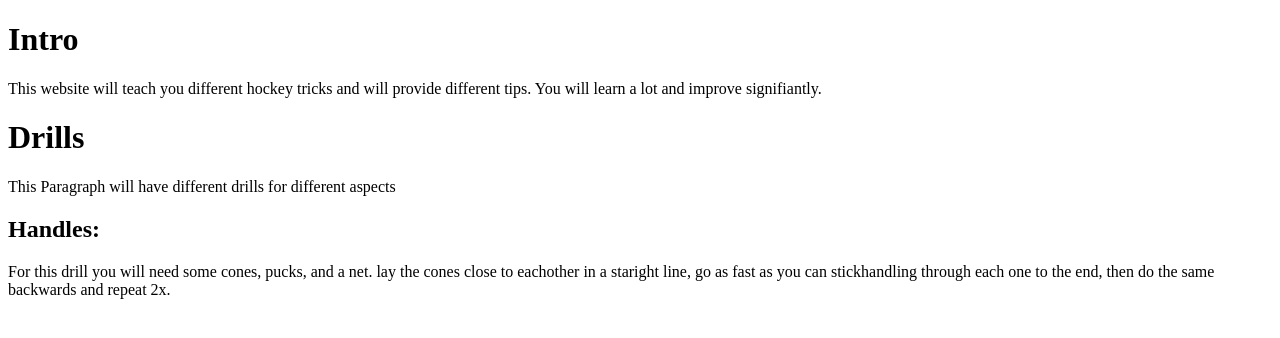
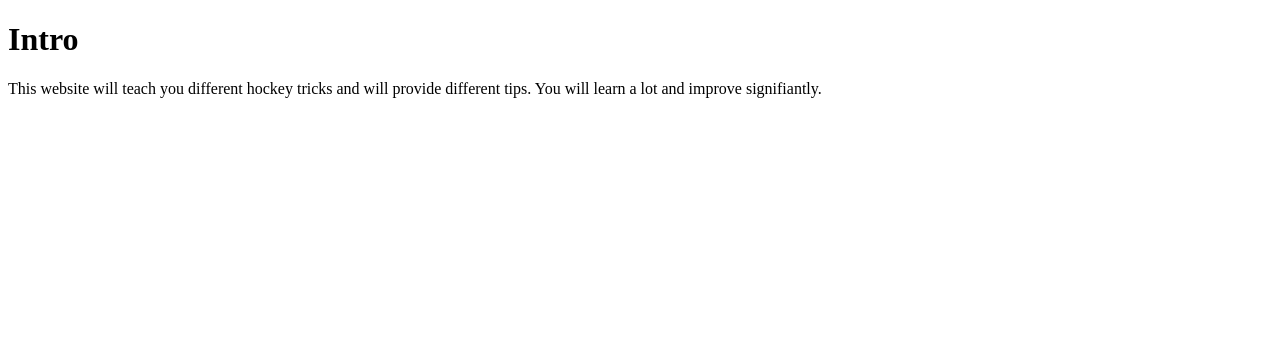
Before and after one commit to Prohockey2/Prohockey2.github.io, a plain HTML site: page index.html in a window 1280 px wide. Drawn offline with Linux system fonts and the light colour scheme.

Commit message:
Update index.html

```diff
--- a/index.html
+++ b/index.html
@@ -6,13 +6,5 @@
 <body>
 <h1>Intro</h1>
 <p1>This website will teach you different hockey tricks and will provide different tips. You will learn a lot and improve signifiantly.</p1>
-<body>
-<h1>Drills</h1>
-<p1>This Paragraph will have different drills for different aspects</p1>
-</body>
-<body>
-<h2>Handles:</h2>
-<p1>For this drill you will need some cones, pucks, and a net. lay the cones close to eachother in a staright line, go as fast as you can stickhandling through each one to the end, then do the same backwards and repeat 2x.</p1>
-  </body>
 </body>
 </html>
```
